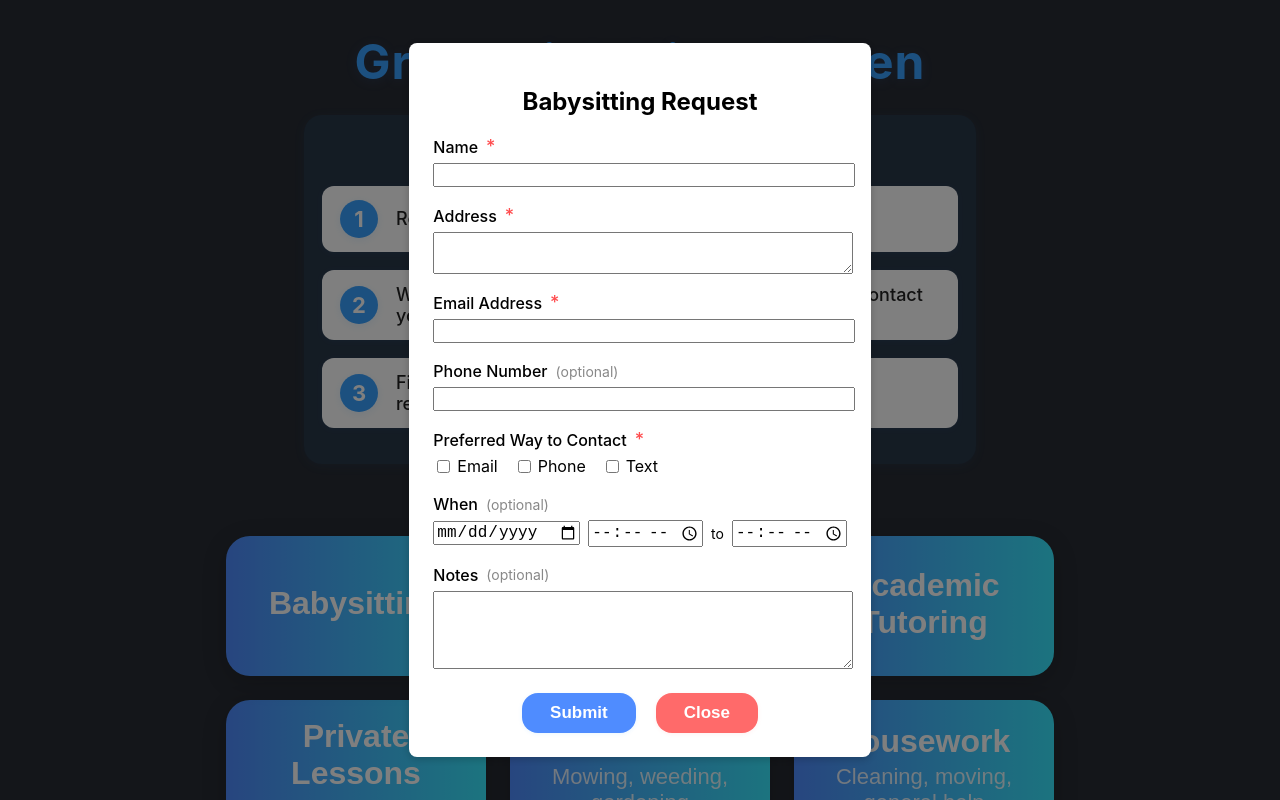
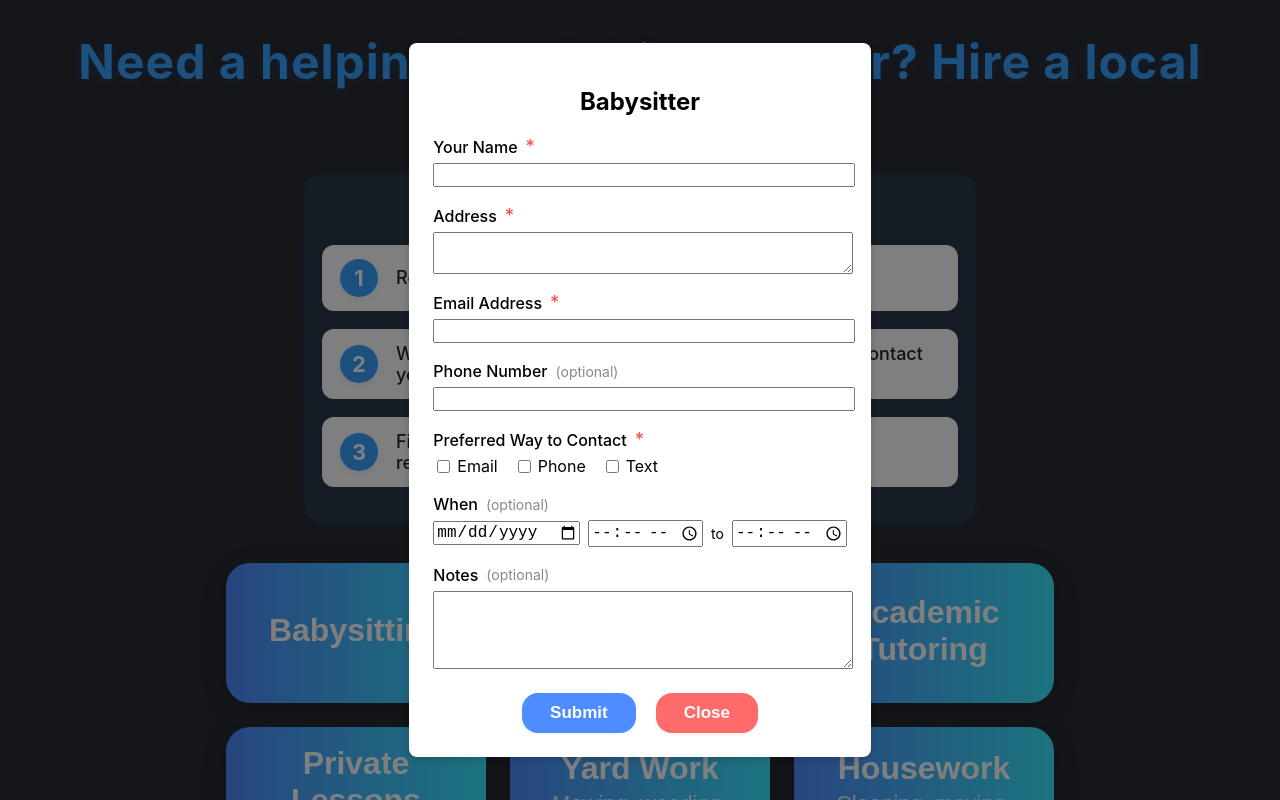
Before and after one commit to ilyaskuratovsky/hire-a-teen, a React (Create React App) app: page / in a window 1280 px wide. Both pictures are taken after a click on the button "Babysitting". Shown: the top 800 px of the page. Built offline with nearby package versions, Linux system fonts and the light colour scheme.

Commit message:
ux/tagline

```diff
--- a/src/App.js
+++ b/src/App.js
@@ -13,9 +13,9 @@ function App() {
     {
       title: "Babysitting",
       subtitle: "",
-      formTitle: "Babysitting Request",
+      formTitle: "Babysitter",
       formFields: [
-        { name: "name", label: "Name", type: "text", order: 1 },
+        { name: "name", label: "Your Name", type: "text", order: 1 },
         { name: "address", label: "Address", type: "address", order: 2 },
         { name: "email", label: "Email Address", type: "email", order: 3 },
         {
@@ -57,9 +57,41 @@ function App() {
       subtitle: "",
       formTitle: "Dog Walking/Pet Sitting Request",
       formFields: [
-        { name: "address", label: "Address", type: "address", order: 1 },
-        { name: "name", label: "Name", type: "text", order: 2 },
-        { name: "when", label: "When", type: "date_time", order: 3 },
+        { name: "name", label: "Your Name", type: "text", order: 1 },
+        { name: "address", label: "Address", type: "address", order: 2 },
+        { name: "email", label: "Email Address", type: "email", order: 3 },
+        {
+          name: "phone",
+          label: "Phone Number",
+          type: "tel",
+          order: 4,
+          optional: true,
+        },
+        {
+          name: "preferred_contact",
+          label: "Preferred Way to Contact",
+          type: "checkbox_group",
+          options: [
+            { value: "email", label: "Email" },
+            { value: "phone", label: "Phone" },
+            { value: "text", label: "Text" },
+          ],
+          order: 5,
+        },
+        {
+          name: "when",
+          label: "When",
+          type: "date_time",
+          order: 6,
+          optional: true,
+        },
+        {
+          name: "notes",
+          label: "Notes",
+          type: "notes",
+          optional: true,
+          order: 7,
+        },
       ],
     },
     {
@@ -67,9 +99,20 @@ function App() {
       subtitle: "",
       formTitle: "Academic Tutoring Request",
       formFields: [
-        { name: "address", label: "Address", type: "address", order: 1 },
-        { name: "name", label: "Name", type: "text", order: 2 },
-        { name: "when", label: "When", type: "date_time", order: 3 },
+        { name: "name", label: "Your Name", type: "text", order: 1 },
+        { name: "address", label: "Address", type: "address", order: 2 },
+        {
+          name: "subject",
+          label: "Subject",
+          type: "dropdown",
+          order: 3,
+          placeholder: "Choose a subject",
+          options: [
+            { value: "math", label: "Math" },
+            { value: "science", label: "Science" },
+            { value: "english", label: "English" },
+          ],
+        },
       ],
     },
     {
@@ -102,6 +145,7 @@ function App() {
         { name: "when", label: "When", type: "date_time", order: 3 },
       ],
     },
+    /*
     {
       title: "Snow Shoveling",
       subtitle: "",
@@ -112,6 +156,7 @@ function App() {
         { name: "when", label: "When", type: "date_time", order: 3 },
       ],
     },
+    */
     {
       title: "Car Detailing",
       subtitle: "",
@@ -207,12 +252,12 @@ function App() {
             textShadow: "0 2px 12px rgba(79,140,255,0.15)",
           }}
         >
-          Greenwich Hire-A-Teen
+          Need a helping hand this summer? Hire a local Greenwich teen.
         </h1>
         <div
           style={{
             maxWidth: 700,
-            margin: "0 auto 32px auto",
+            margin: "0 auto 0px auto",
             textAlign: "center",
             background: "rgba(56,161,255,0.10)",
             borderRadius: 18,
@@ -306,6 +351,7 @@ function App() {
             margin: "40px 0",
             justifyItems: "center",
             alignItems: "center",
+            justifyContent: "center", // This ensures centering when not all columns are filled
             transition: "grid-template-columns 0.2s",
           }}
         >
@@ -426,7 +472,33 @@ function App() {
                         </span>
                       )}
                     </label>
-                    {field.type === "address" || field.name === "notes" ? (
+                    {field.type === "dropdown" ? (
+                      <select
+                        name={field.name}
+                        value={formValues[field.name] || ""}
+                        onChange={handleChange}
+                        style={{
+                          width: "100%",
+                          fontSize: 16,
+                          padding: "8px 6px",
+                          borderRadius: 6,
+                          border: "1px solid #bbb",
+                          background: "#fff",
+                          color: formValues[field.name] ? "#222" : "#888",
+                        }}
+                        required={!field.optional}
+                      >
+                        <option value="" disabled>
+                          {field.placeholder || "Select an option"}
+                        </option>
+                        {field.options &&
+                          field.options.map((opt) => (
+                            <option key={opt.value} value={opt.value}>
+                              {opt.label}
+                            </option>
+                          ))}
+                      </select>
+                    ) : field.type === "address" || field.name === "notes" ? (
                       <textarea
                         name={field.name}
                         value={formValues[field.name] || ""}
```
